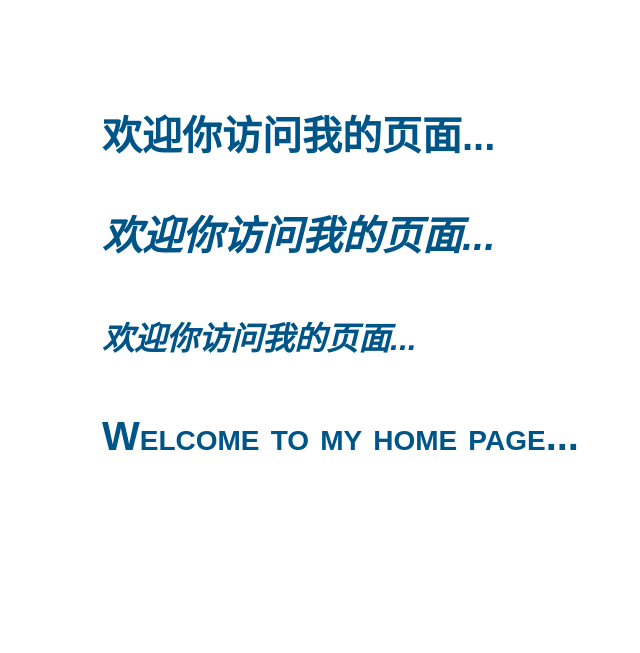
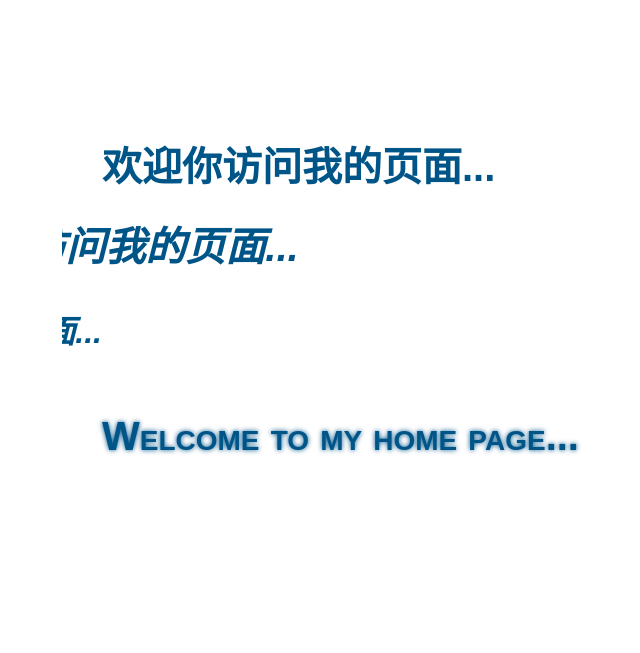
Before and after one commit to sunny-xue/Canvas, a plain HTML site: page pages/pathFont.html in a window 1280 px wide. Shown: the whole page, without its empty margins (178-818 px from the left). Drawn offline with Linux system fonts and the light colour scheme.

Commit message:
增加测试demo

```diff
--- a/pages/pathFont.html
+++ b/pages/pathFont.html
@@ -9,14 +9,27 @@ window.onload=function onload () {
 	var canvas = document.getElementById('canvas');
 	var ctx = canvas.getContext('2d');
 	ctx.fillStyle = '#058';
-
+	ctx.save();
+	//textAlign和textBaseline都是针对坐标进行对齐
 	ctx.font = 'bold 40px sans-serif';
+	ctx.textAlign='left';
+	ctx.textBaseline='top';
 	ctx.fillText('欢迎你访问我的页面...',40,100);
 	ctx.font = 'italic bold 40px sans-serif';
+	ctx.textAlign='center';
+	ctx.textBaseline='middle';
 	ctx.fillText('欢迎你访问我的页面...',40,200);
+	ctx.textAlign='right';
+	ctx.textBaseline='bottom';
 	ctx.font = 'oblique bold 2em sans-serif';
 	ctx.fillText('欢迎你访问我的页面...',40,300);
 
+	ctx.restore();
+	//增加阴影
+	ctx.shadowColor = '#058';
+	ctx.shadowOffsetx = 20;
+	ctx.shadowOffsety = 20;
+	ctx.shadowBlur = 5;
 	ctx.font = 'small-caps bold 40px sans-serif';
 	ctx.fillText('Welcome to my home page...',40,400);
 };
```
Also changed, not shown: pages/MyHtml.html (added, +20 -0 lines), pages/test.html (+35 -1 lines).
